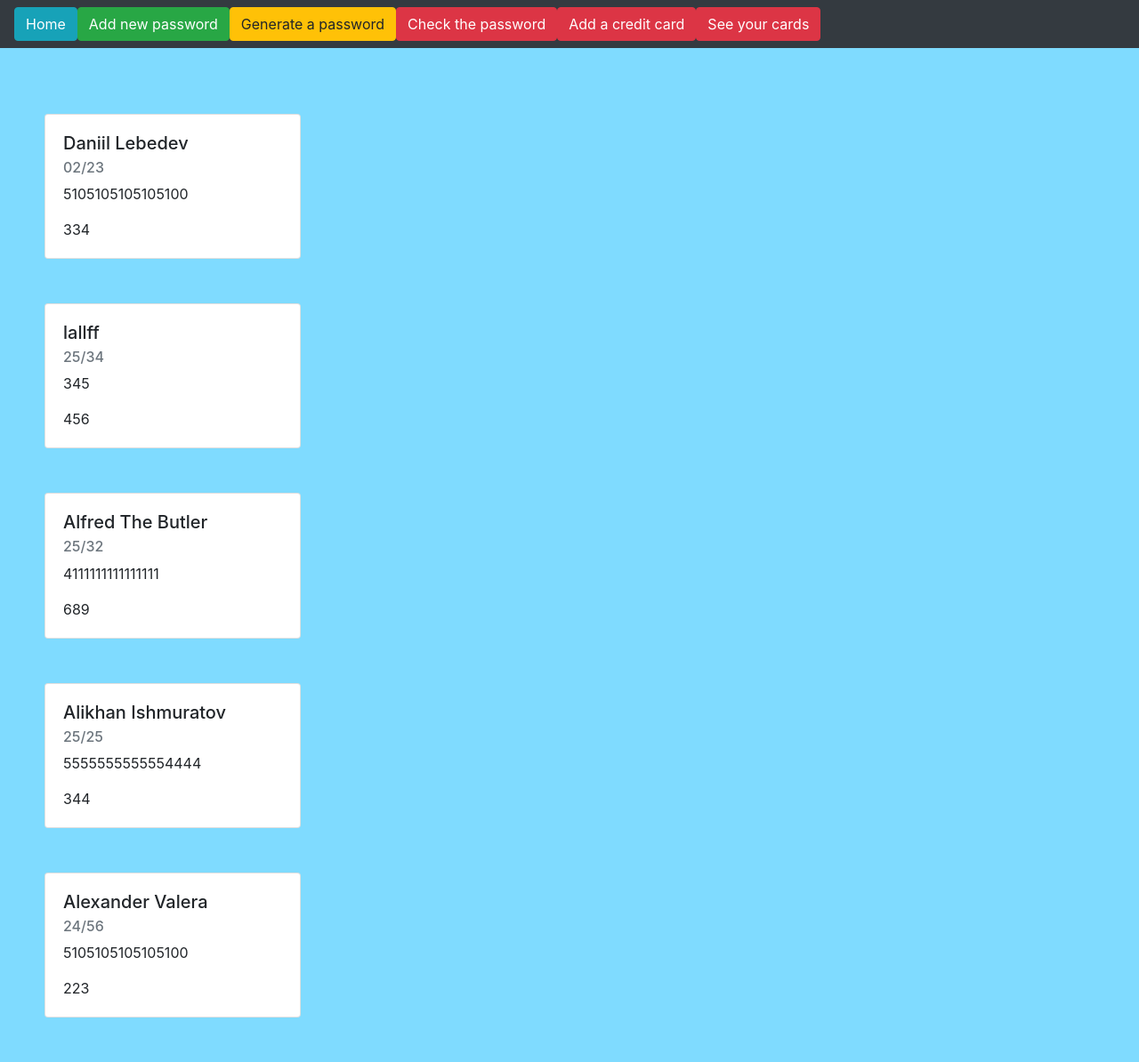
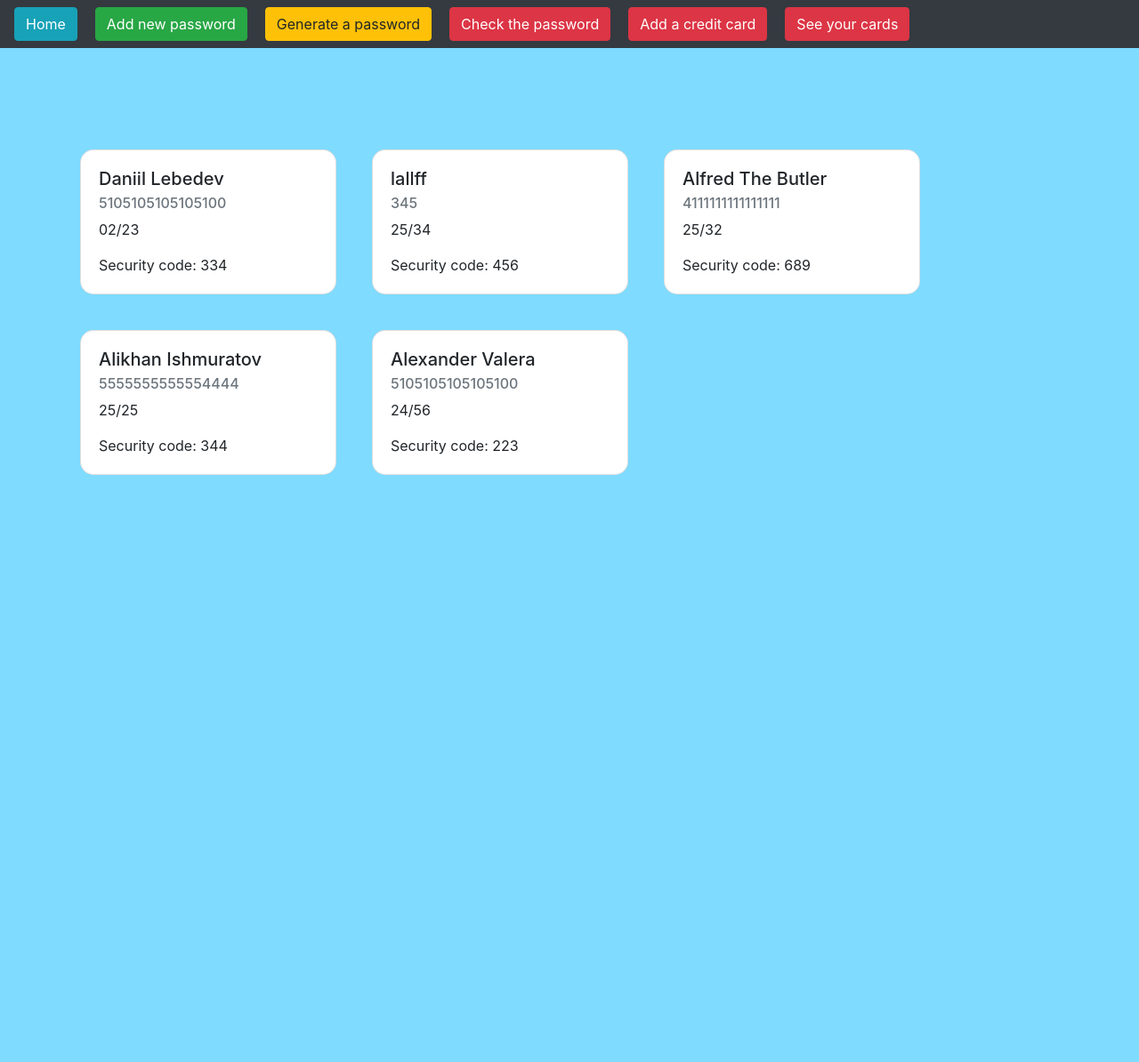
Before and after one commit to daniil-lebedev/Password_Web_App, a Django app: page /credit-card-display in a window 1280 px wide. Shown: the whole page at 89% size. After the commit the page ends 534 px from the top, so only its background shows below. Run offline with Django 3.2, Linux system fonts and the light colour scheme; data comes from the database, SQL or seed files in the repository; both versions use the stored data as it was after the commit; some libraries are stand-ins or nearby versions.

Commit message:
Styling changes

```diff
--- a/passwordgeneratorproject/passwordgeneratorapp/static/cardstyle.css
+++ b/passwordgeneratorproject/passwordgeneratorapp/static/cardstyle.css
@@ -1,6 +1,6 @@
-// --- base -------------------------------------------------------------------
 
 body {
+// --- base -------------------------------------------------------------------
   font: 16px "Helvetica Neue", Helvetica, sans-serif;
   background: #fbfbfb;
   color: #666;
--- a/passwordgeneratorproject/passwordgeneratorapp/static/index.css
+++ b/passwordgeneratorproject/passwordgeneratorapp/static/index.css
@@ -10,5 +10,6 @@ body{
 	display: flex;
 	flex-wrap: wrap;
 	padding: 50px;
-	flex-direction: center;
+	flex-direction: row;
+	margin:20px;
 }
--- a/passwordgeneratorproject/passwordgeneratorapp/templates/base.html
+++ b/passwordgeneratorproject/passwordgeneratorapp/templates/base.html
@@ -30,20 +30,20 @@
     </button>
     <div class="collapse navbar-collapse" id="navbarNav">
         <ul class="navbar-nav">
-            <li class="nav-item active">
+            <li class="nav-item active" style="margin-right: 20px">
                 <a class="btn btn-info" href="{% url 'index' %}" role="button">Home</a>
             </li>
             <br>
-            <li class="nav-item active ">
+            <li class="nav-item active" style="margin-right: 20px">
                 <a class="btn btn-success" href="{% url 'add' %}" role="button">Add new password</a>
             </li>
-            <li class="nav-item active ">
+            <li class="nav-item active" style="margin-right: 20px">
                 <a class="btn btn-warning" href="{% url 'passwordgenerator' %}" role="button">Generate a password</a>
             </li>
-            <li class="nav-item-active ">
+            <li class="nav-item-active" style="margin-right: 20px">
                 <a class="btn btn-danger" href="{% url 'passwordchecker' %}" role="button">Check the password</a>
             </li>
-            <li class="nav-item-dark ">
+            <li class="nav-item-dark" style="margin-right: 20px">
                 <a class="btn btn-danger" href="{% url 'creditCardFormPage' %}" role="button">Add a credit card</a>
             </li>
             <li class="nav-item-dark ">
--- a/passwordgeneratorproject/passwordgeneratorapp/templates/displaycreditcard.html
+++ b/passwordgeneratorproject/passwordgeneratorapp/templates/displaycreditcard.html
@@ -1,14 +1,16 @@
 {% extends 'base.html' %}
 
 {% block content %}
-	{% for card in all_cards %}
-	<div class="card" style="width: 18rem; margin:50px; display: flex; flex-wrap: wrap">
-	  <div class="card-body">
-	    <h5 class="card-title">{{card.name}}</h5>
-	    <h6 class="card-subtitle mb-2 text-muted">{{card.date}}</h6>
-	    <p class="card-text">{{card.cardNumber}}</p>
-	    <p class="card-text">{{card.securityCode}}</p>
-	  </div>
+	<div class="container">
+		{% for card in all_cards %}
+		<div class="card" style="width: 18rem; margin:20px; border-radius: 15px">
+		  <div class="card-body">
+		    <h5 class="card-title">{{card.name}}</h5>
+		    <h6 class="card-subtitle mb-2 text-muted">{{card.cardNumber}}</h6>
+		    <p class="card-text">{{card.date}}</p>
+		    <p class="card-text"> Security code: {{card.securityCode}}</p>
+		  </div>
+		</div>
+		{% endfor %}
 	</div>
-	{% endfor %}
 {% endblock %}
--- a/passwordgeneratorproject/passwordgeneratorapp/templates/index.html
+++ b/passwordgeneratorproject/passwordgeneratorapp/templates/index.html
@@ -6,7 +6,7 @@
 	</div>
 	<div class="container" id="id">
 	{% for thing in all_passwords %}
-		<div class="card text-white bg-primary mb-3" style="max-width: 18rem;">
+		<div class="card text-white bg-primary mb-3" style="max-width: 18rem; margin: 50px;">
 		  <div class="card-header">{{thing.name}}</div>
 			  <div class="card-body">
 			    <h5 class="card-title">{{thing.password}}</h5>
--- a/passwordgeneratorproject/passwordgeneratorapp/views.py
+++ b/passwordgeneratorproject/passwordgeneratorapp/views.py
@@ -123,7 +123,7 @@ def creditCard(request):
 	if request.method == "POST":
 		if form.is_valid():
 			form.save()
-			return redirect('index')
+			return redirect('CreditCardDisplayPage')
 	context = {'form':form}
 	return render(request, 'creditcardformcreate.html', context)
 
```
Also changed, not shown: passwordgeneratorproject/db.sqlite3.
